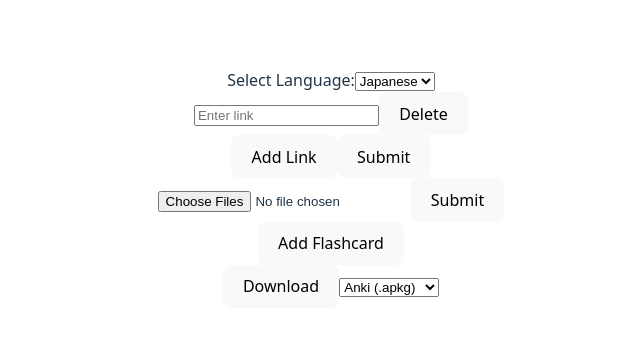
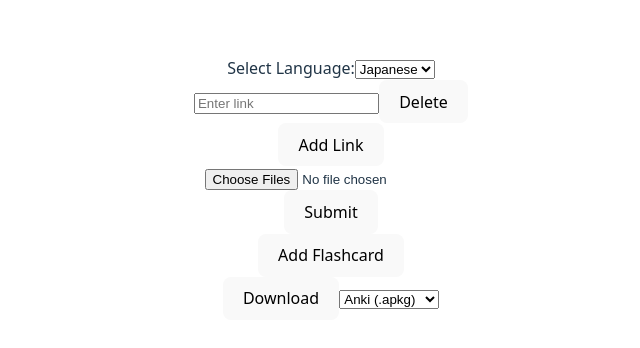
Before and after one commit to AlanChen115/FlashFlashcards, a React app in the folder frontend/: page / in a window 1280 px wide. Shown: the part 212-560 px from the top of the page, without its empty margins (309-949 px from the left). Built offline with nearby package versions, Linux system fonts and the light colour scheme; the HTML template or start-up script is replaced by a standard one.

Commit message:
refactored link and file submission code to do at same time

```diff
--- a/frontend/src/App.jsx
+++ b/frontend/src/App.jsx
@@ -20,52 +20,15 @@ async function postJSON(url, body) {
   }
 }
 
-function LinkField( {onGenerate} ) {
-  const [links, setLinks] = useState([''])
-  const [language, setLanguage] = useState('Japanese');
-
-  const languageOptions = [{value :'Japanese', label: 'Japanese'}, {value :'Chinese', label: 'Chinese'}];
-
+function LinkField({links, setLinks, language, setLanguage}) {
   function handleChange(event, index) {
     const updatedLinks = [...links];
     updatedLinks[index] = event.target.value;
     setLinks(updatedLinks);
   }
 
-  const handleSubmit = async (event) => {
-    event.preventDefault()
-    try {
-      let response;
-      if (links.length === 0) {
-        return alert("Please add at least one link.");
-      }
-
-      response = await postJSON('/api/ai_generator/parse_website/', { urls: links, language: language });
-
-      console.log("API response:", response);
-
-      const flashcards = []
-      for (const website of response.output){
-        flashcards.push(...website.flashcards);
-      }
-
-      console.log("Generated flashcards:", flashcards);
-      onGenerate(flashcards);
-    } catch (err) {
-      alert("Check console for details.");
-    }
-  }
-
   return (
-    <form onSubmit={handleSubmit}>
-      <label>Select Language:</label>
-      <select value={language} onChange={(e) => setLanguage(e.target.value)}>
-        {languageOptions.map((option) => (
-          <option key={option.value} value={option.value}>
-            {option.label}
-          </option>
-        ))}
-      </select>
+    <div>
       {links.map((link, index) => (
         <div key={index}>
           <input
@@ -85,50 +48,96 @@ function LinkField( {onGenerate} ) {
       <button type="button" onClick={() => {
         setLinks([...links, '']);
       }}>Add Link</button>
-      <button type="submit">Submit</button>
-    </form>
+    </div>
   );
 }
 
-function FileUpload( {onGenerate} ) {
+function FileUpload({file, setFile}) {
+    const HandleFileChange = (e) => setFile(e.target.files);
+  return(
+    <div>
+      <input type="file" multiple onChange={HandleFileChange} />
+    </div>
+  )
+}
+
+function UnifiedForm({onGenerate}){
   const [file, setFile] = useState(null);
-  const HandleFileChange = (e) => setFile(e.target.files);
-  const handleSubmit = async () => {
-    if (!file) return alert("Please select a file first!");
+  const [links, setLinks] = useState([''])
+  const [language, setLanguage] = useState('Japanese');
+
+  const languageOptions = [{value :'Japanese', label: 'Japanese'}, {value :'Chinese', label: 'Chinese'}];
+
+  const handleSubmit = async (event) => {
+    event.preventDefault();
+
+    const hasLinks = links.some(link => link.trim() !== '');
+    const hasFiles = file && file.length > 0;
+
+    if (!hasLinks && !hasFiles) {
+      return alert("Please add at least one link or upload at least one file.");
+    }
+
+    try {
+      const allFlashcards = [];
+
+      // Handle file uploads
+      if (hasFiles) {
         const formData = new FormData();
         for (let i = 0; i < file.length; i++) {
           formData.append("files", file[i]);
         }
-    formData.append("language", "Japanese"); // Hardcoded for now, can add dropdown later
+        formData.append("language", language);
 
-    try {
-      const response = await fetch("/api/ai_generator/parse_images/", {
+        const fileResponse = await fetch("/api/ai_generator/parse_images/", {
           method: "POST",
           body: formData,
         });
-      if (!response.ok) throw new Error(`Request failed: ${response.status}`);
+        if (!fileResponse.ok) throw new Error(`File request failed: ${fileResponse.status}`);
 
-      const data = await response.json();
-      const flashcards = []
-      for (const image of data.output){
-        flashcards.push(...image.flashcards);
+        const fileData = await fileResponse.json();
+        for (const image of fileData.output) {
+          allFlashcards.push(...image.flashcards);
+        }
       }
 
-      console.log("Generated flashcards:", flashcards);
+      // Handle link submissions
+      if (hasLinks) {
+        const linkResponse = await postJSON('/api/ai_generator/parse_website/', {
+          urls: links,
+          language: language
+        });
 
-      onGenerate(flashcards);
-    } catch (err) {
-      alert("File upload failed. Check console for details.");
+        for (const website of linkResponse.output) {
+          allFlashcards.push(...website.flashcards);
         }
       }
+
+      console.log("Generated flashcards:", allFlashcards);
+      onGenerate(allFlashcards);
+    } catch (err) {
+      alert("Check console for details.");
+    }
+  }
+
   return(
     <div>
-      <input type="file" multiple onChange={HandleFileChange} />
-      <button onClick={handleSubmit}>Submit</button>
+      <form onSubmit={handleSubmit}>
+        <label>Select Language:</label>
+        <select value={language} onChange={(e) => setLanguage(e.target.value)}>
+          {languageOptions.map((option) => (
+            <option key={option.value} value={option.value}>
+              {option.label}
+            </option>
+          ))}
+        </select>
+        <LinkField links={links} setLinks={setLinks} language={language} setLanguage={setLanguage} />
+        <FileUpload files = {file} setFile={setFile} />
+        <button type="submit">Submit</button>
+      </form>
     </div>
   )
 }
-
 
 function Flashcards({flashcards, setFlashcards}) {
   const handleChange = (index, field, value) => {
@@ -202,8 +211,7 @@ const handleDownload = async () => {
 
   return (
     <div>
-      <LinkField onGenerate={handleGenerate} />
-      <FileUpload onGenerate={handleGenerate} />
+      <UnifiedForm onGenerate={handleGenerate} />
       {Flashcards({flashcards, setFlashcards})}
       <button onClick={handleDownload}>Download</button>
       <select value={exportFormat} onChange={(e) => setExportFormat(e.target.value)}>
```
Lines whose indentation alone changed are shown as unchanged.
